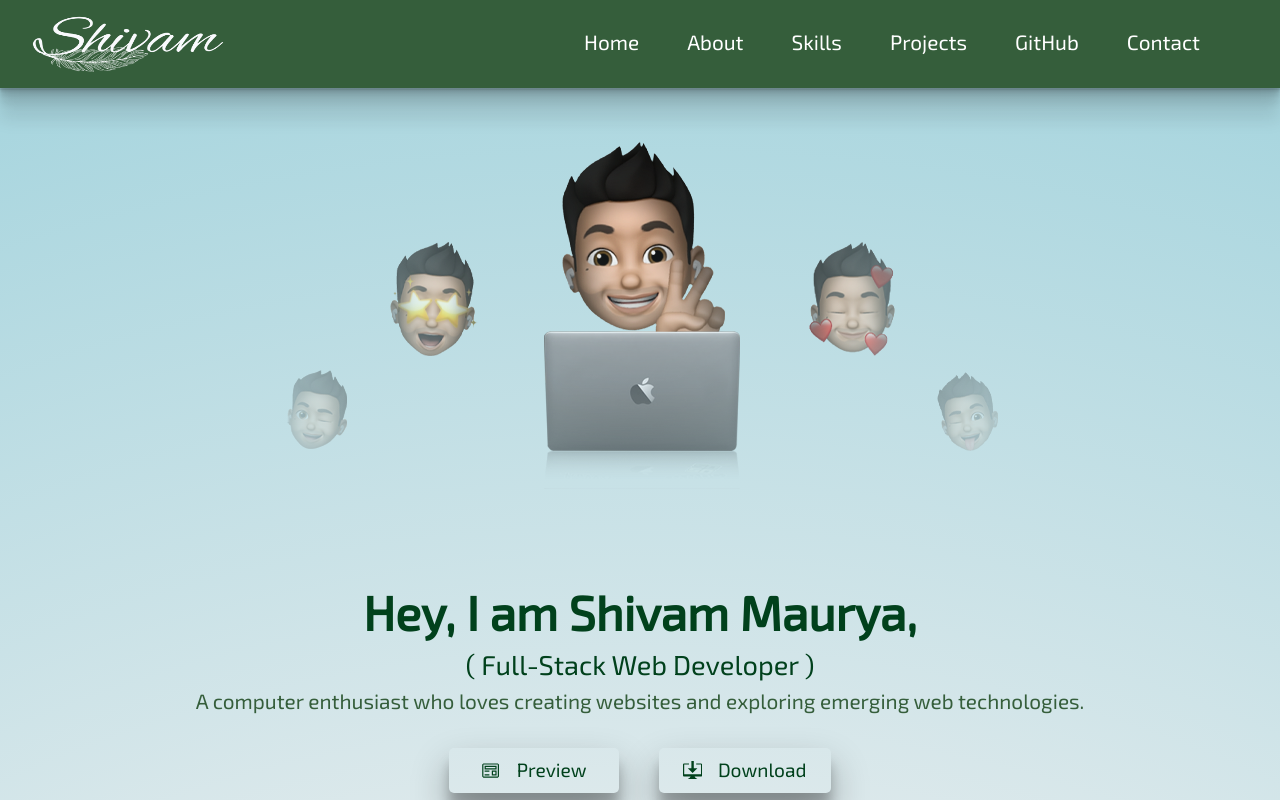
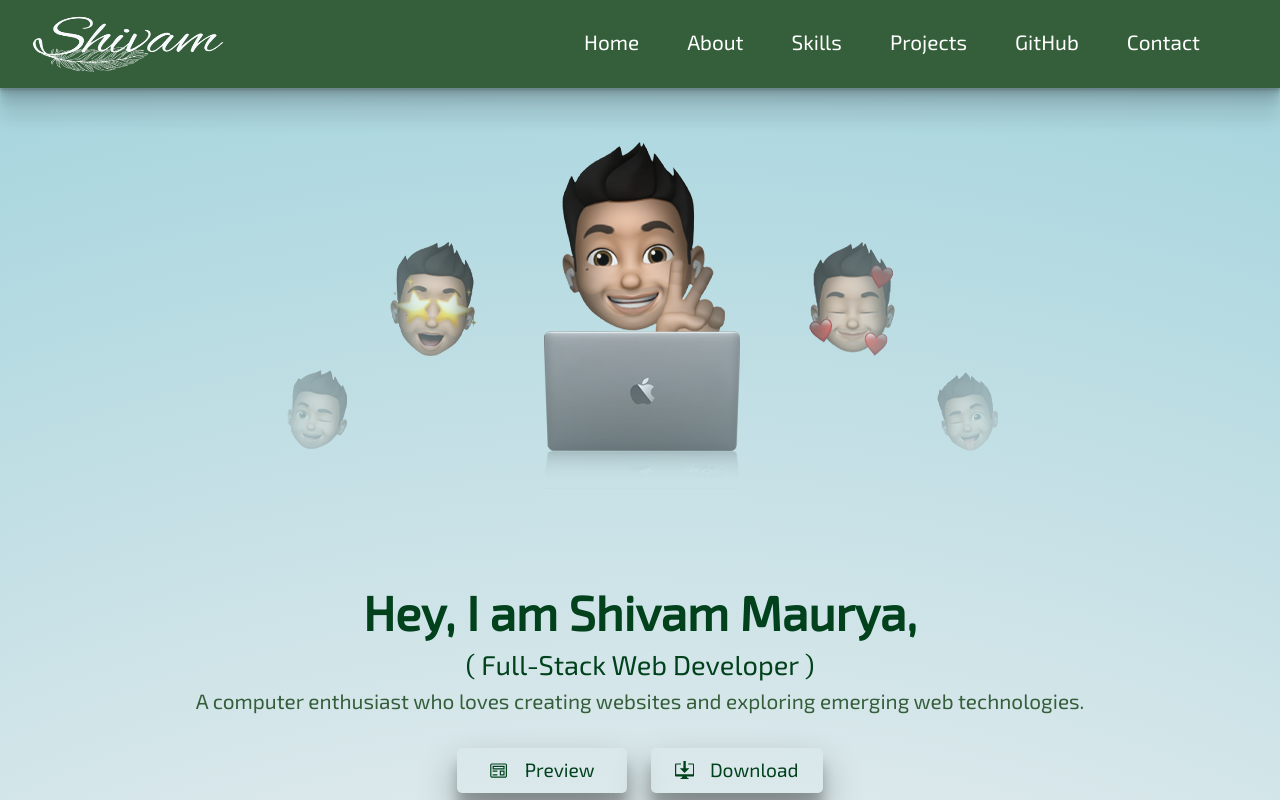
Before and after one commit to shri1906/shri1906.github.io, a React (Create React App) app: page / in a window 1280 px wide. Shown: the top 800 px of the page. Built offline with nearby package versions, Linux system fonts and the light colour scheme.

Commit message:
about image and home button styls changed

```diff
--- a/src/styles/About.module.css
+++ b/src/styles/About.module.css
@@ -11,7 +11,7 @@
 }
 .img{
     height: 100%;
-    margin-left: 0.8rem;
+    margin-left: 2.3rem;
     transition: transform 0.6s ease-in-out;
 }
 .img:hover{
--- a/src/styles/Home.module.css
+++ b/src/styles/Home.module.css
@@ -29,7 +29,7 @@
 .btn_box{
     display: flex;
     margin-top: 2rem;
-    gap: 2.5rem;
+    gap: 1.5rem;
     justify-content: center;
 }
 .resumeBtn{
```
